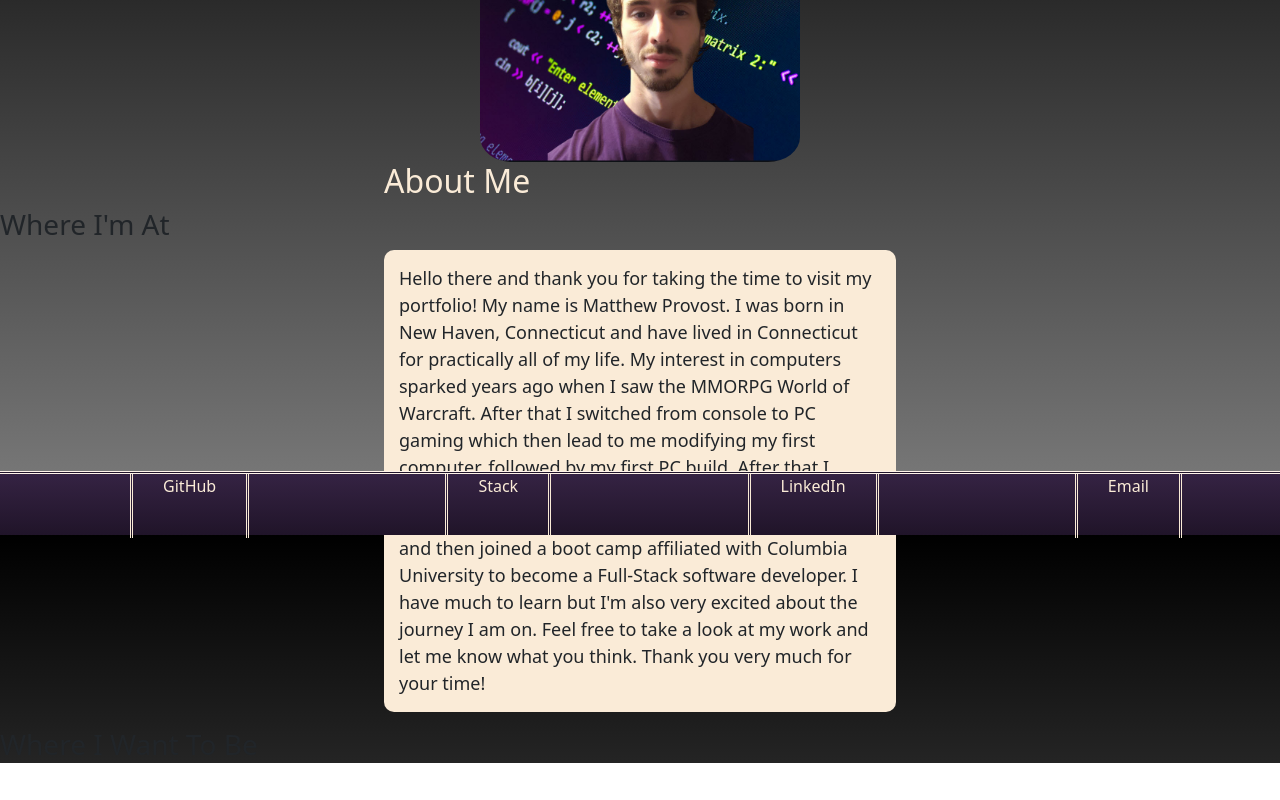
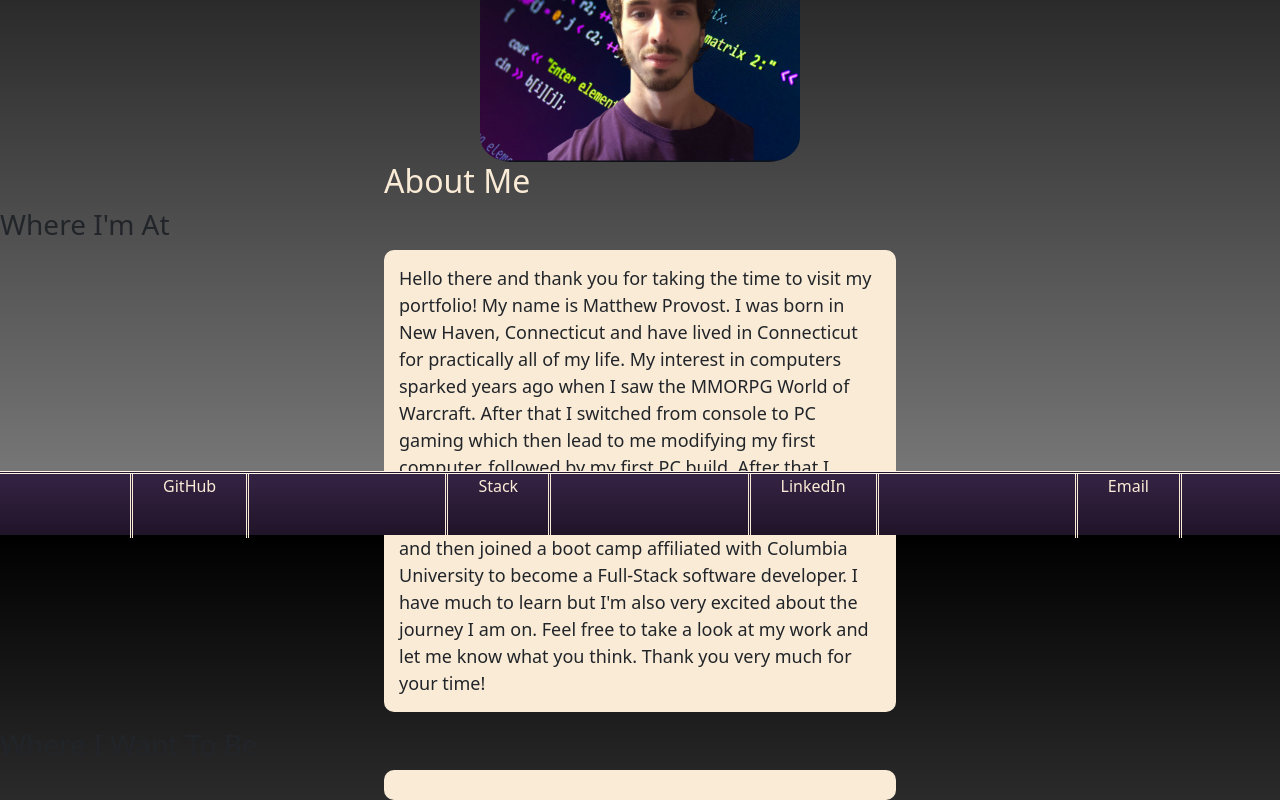
Before and after one commit to provostma21/Portfolio, a React (Create React App) app: page / in a window 1280 px wide. Shown: the part 265-1065 px from the top of the page. Before the commit the page ends 1028 px from the top, so only its background shows below. Built offline with nearby package versions, Linux system fonts and the light colour scheme; no server answers; some icons are missing.

Commit message:
added new p tag for Where I Want to Be and added classname for Where Im At p tag

```diff
--- a/src/pages/About.js
+++ b/src/pages/About.js
@@ -8,7 +8,7 @@ export default function About() {
       <img className="PortPhoto" src={PortPhoto} alt="Portfolio"></img>
       <h2>About Me</h2>
       <h3>Where I'm At</h3>
-      <p>
+      <p className="AtPara">
         Hello there and thank you for taking the time to visit my portfolio! My
         name is Matthew Provost. I was born in New Haven, Connecticut and have
         lived in Connecticut for practically all of my life. My interest in
@@ -23,6 +23,7 @@ export default function About() {
         Thank you very much for your time!
       </p>
       <h3>Where I Want To Be</h3>
+      <p></p>
     </div>
   );
 }
```
